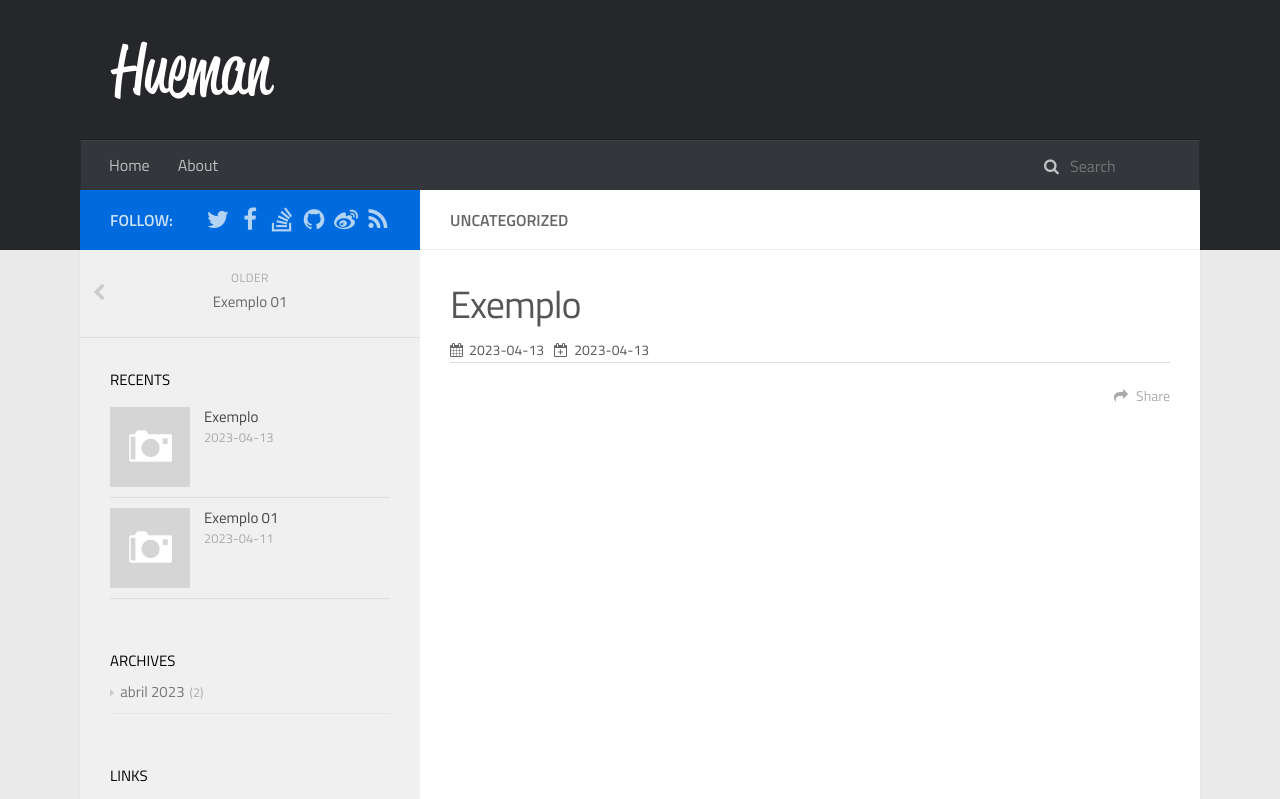
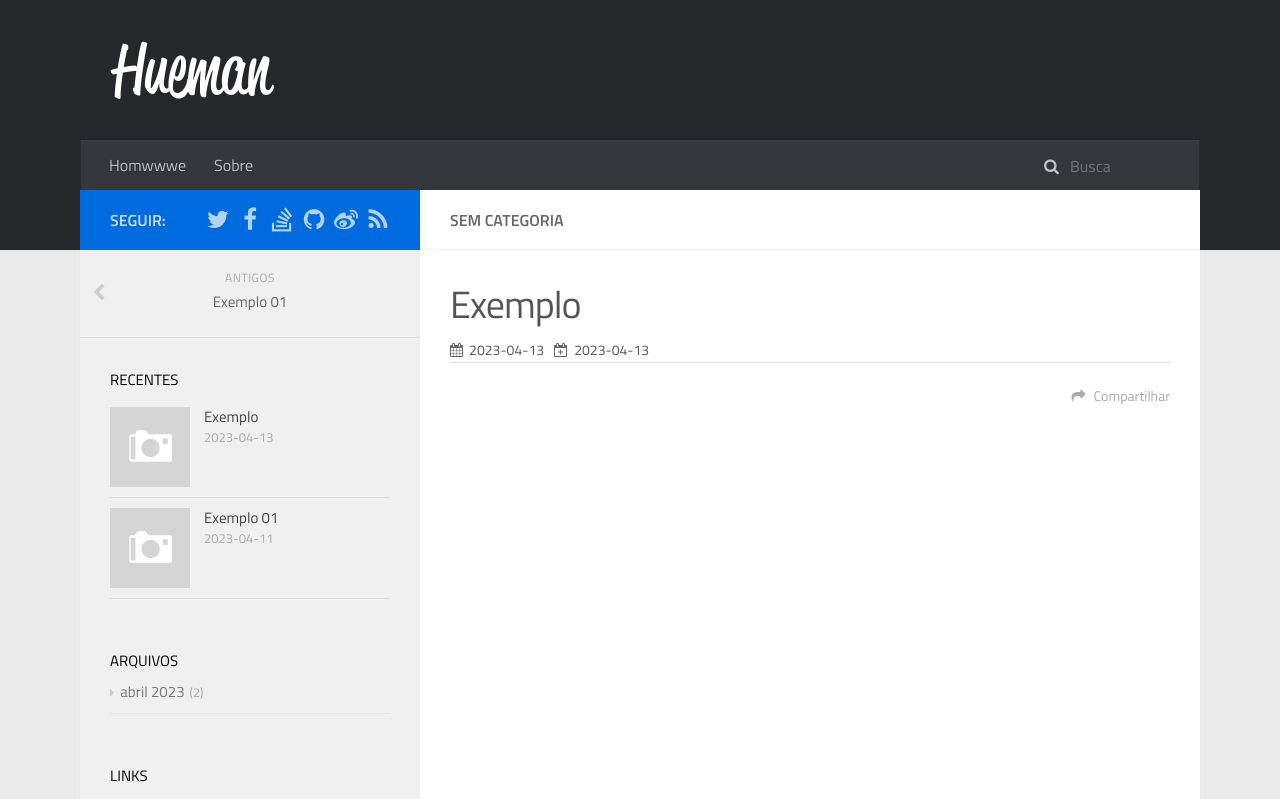
Before and after one commit to pablopgalvao/danielgranja, a plain HTML site: page 2023/04/13/My-New-Post/index.html in a window 1280 px wide. Shown: the top 799 px of the page. Drawn offline with Linux system fonts and the light colour scheme; no server answers; a script that the page names is missing.

Commit message:
Site updated: 2023-04-13 20:24:14

```diff
--- a/2023/04/13/My-New-Post/index.html
+++ b/2023/04/13/My-New-Post/index.html
@@ -82,13 +82,13 @@
                         <ul id="main-nav">
 
                                 <li class="main-nav-list-item" >
-                                    <a class="main-nav-list-link" href="/danielgranja/">Home</a>
+                                    <a class="main-nav-list-link" href="/danielgranja/">Homwwwe</a>
                                 </li>
 
 
 
                                 <li class="main-nav-list-item" >
-                                    <a class="main-nav-list-link" href="/danielgranja/about/index.html">About</a>
+                                    <a class="main-nav-list-link" href="/danielgranja/about/index.html">Sobre</a>
                                 </li>
 
                         </ul>
@@ -96,7 +96,7 @@
                             <div id="search-form-wrap">
 
     <form class="search-form">
-        <input type="text" class="ins-search-input search-form-input" placeholder="Search" />
+        <input type="text" class="ins-search-input search-form-input" placeholder="Busca" />
         <button type="submit" class="search-form-submit"></button>
     </form>
     <div class="ins-search">
@@ -117,8 +117,8 @@
         TRANSLATION: {
             POSTS: 'Posts',
             PAGES: 'Pages',
-            CATEGORIES: 'Categories',
-            TAGS: 'Tags',
+            CATEGORIES: 'categorias',
+            TAGS: 'tags',
             UNTITLED: '(Untitled)',
         },
         ROOT_URL: '/danielgranja/',
@@ -147,7 +147,7 @@
                         <div class="main-body-header">
     <h1 class="header">
 
-    uncategorized
+    sem categoria
     </h1>
 </div>
 
@@ -208,7 +208,7 @@
 
 
 
-    <a data-url="https://pablopgalvao.github.io/danielgranja/2023/04/13/My-New-Post/" data-id="clgfqj04p0000uohibhy22vne" class="article-share-link"><i class="fa fa-share"></i>Share</a>
+    <a data-url="https://pablopgalvao.github.io/danielgranja/2023/04/13/My-New-Post/" data-id="clgfqxwn20000sghibn3w3dpr" class="article-share-link"><i class="fa fa-share"></i>Compartilhar</a>
 <script>
     (function ($) {
         $('body').on('click', function() {
@@ -311,7 +311,7 @@
                     <aside id="sidebar">
     <a class="sidebar-toggle" title="Expand Sidebar"><i class="toggle icon"></i></a>
     <div class="sidebar-top">
-        <p>follow:</p>
+        <p>seguir:</p>
         <ul class="social-links">
 
 
@@ -370,7 +370,7 @@
 
 
         <a href="/danielgranja/2023/04/11/hello-world/" id="article-nav-older" class="article-nav-link-wrap">
-        <strong class="article-nav-caption">older</strong>
+        <strong class="article-nav-caption">antigos</strong>
         <p class="article-nav-title">Exemplo 01</p>
         <i class="icon fa fa-chevron-left" id="icon-chevron-left"></i>
         </a>
@@ -386,7 +386,7 @@
 
 
     <div class="widget-wrap">
-        <h3 class="widget-title">recents</h3>
+        <h3 class="widget-title">recentes</h3>
         <div class="widget">
             <ul id="recent-post" class="">
 
@@ -440,7 +440,7 @@
 
 
     <div class="widget-wrap widget-list">
-        <h3 class="widget-title">archives</h3>
+        <h3 class="widget-title">arquivos</h3>
         <div class="widget">
             <ul class="archive-list"><li class="archive-list-item"><a class="archive-list-link" href="/danielgranja/archives/2023/04/">abril 2023</a><span class="archive-list-count">2</span></li></ul>
         </div>
```
Also changed, not shown: 2023/04/11/hello-world/index.html (+11 -11 lines), archives/2023/04/index.html (+10 -10 lines), archives/2023/index.html (+10 -10 lines), archives/index.html (+10 -10 lines), index.html (+9 -9 lines).
